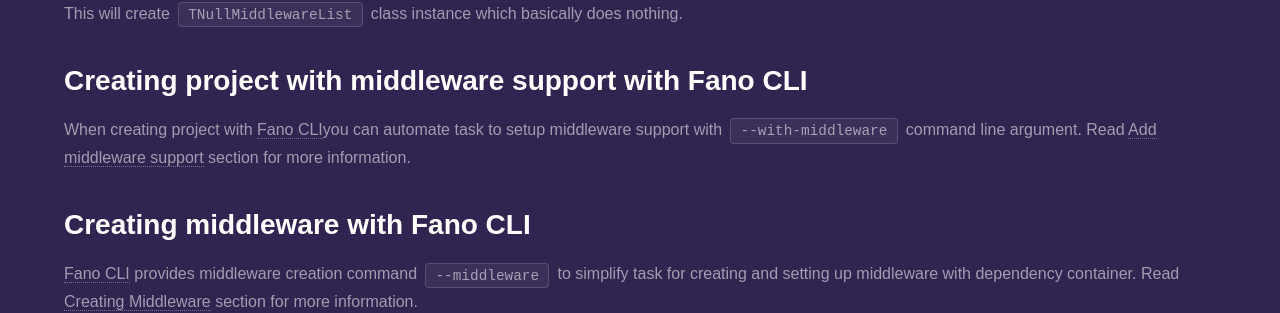
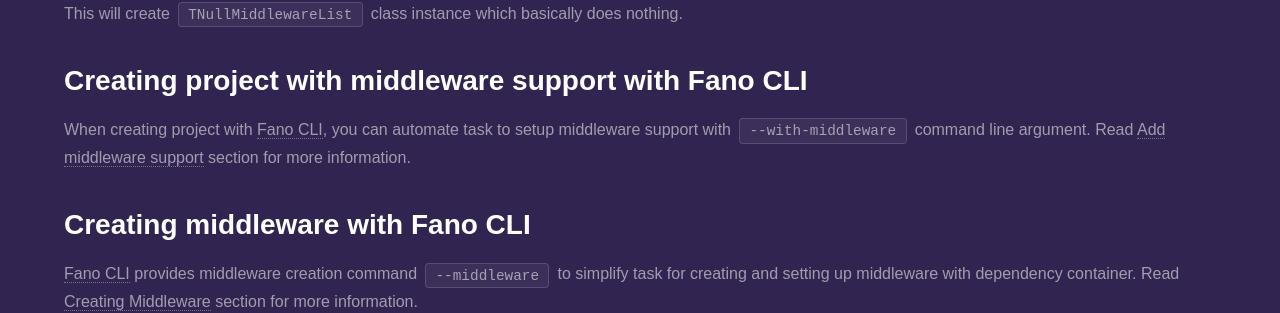
Before and after one commit to fanoframework/fanoframework.github.io, a Jekyll site: the page built from middlewares/index.md, in a window 1280 px wide and 900 px high, scrolled down 6382 px. Shown: the part 139-452 px from the top of the window. Built offline with Jekyll 4.4.1, drawn with Linux system fonts in a browser that asks for light colours; our own code applies the rules of GitHub Pages for plain Markdown files.

Commit message:
Fix typo

```diff
--- a/middlewares/index.md
+++ b/middlewares/index.md
@@ -255,7 +255,7 @@
 
 ## Creating project with middleware support with Fano CLI
 
-When creating project with [Fano CLI](/scaffolding-with-fano-cli)you can automate task to setup middleware support with `--with-middleware` command line argument. Read [Add middleware support](/scaffolding-with-fano-cli#add-middleware-support) section for more information.
+When creating project with [Fano CLI](/scaffolding-with-fano-cli), you can automate task to setup middleware support with `--with-middleware` command line argument. Read [Add middleware support](/scaffolding-with-fano-cli#add-middleware-support) section for more information.
 
 ## Creating middleware with Fano CLI
 
```
